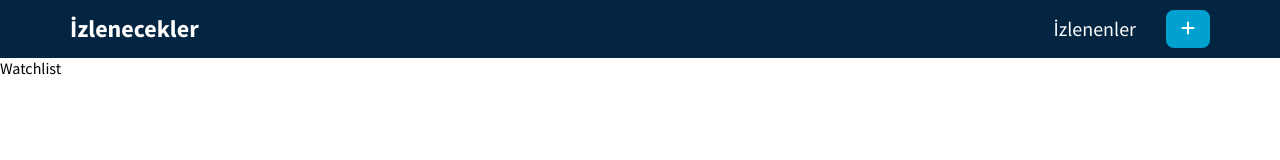
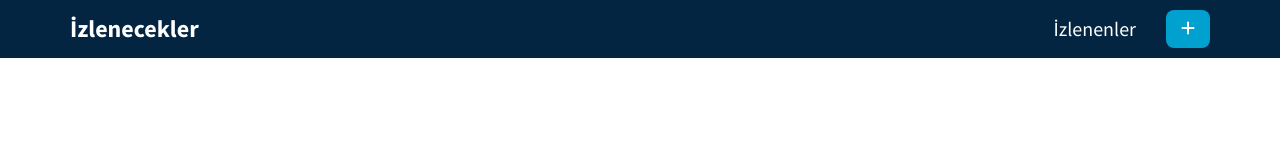
Before and after one commit to danielfacoo/movielist, a React (Vite) app in the folder movielist/: page / in a window 1280 px wide. Shown: the top 160 px of the page. Built offline with nearby package versions, Linux system fonts and the light colour scheme.

Commit message:
test:add movie to watchlist

```diff
--- a/movielist/src/components/Watchlist.jsx
+++ b/movielist/src/components/Watchlist.jsx
@@ -1,8 +1,15 @@
+import { useContext } from "react"
+import { GlobalContext } from "../context/GlobalState"
 
 
 const Watchlist = () => {
+    const {watchlist} = useContext(GlobalContext);
   return (
-    <div>Watchlist</div>
+    <div>
+        {watchlist.map((movie) => (
+            <h1 key={movie.id}>{movie.title}</h1>
+        ))}
+    </div>
   )
 }
 
--- a/movielist/src/context/GlobalState.jsx
+++ b/movielist/src/context/GlobalState.jsx
@@ -23,6 +23,7 @@ export const GlobalProvider = (props) =>{
 
     return (
         <GlobalContext.Provider value = {{
+            watchlist:state.watchlist,
             addMovieToWatchlist,
         }}>
             {props.children}
```
